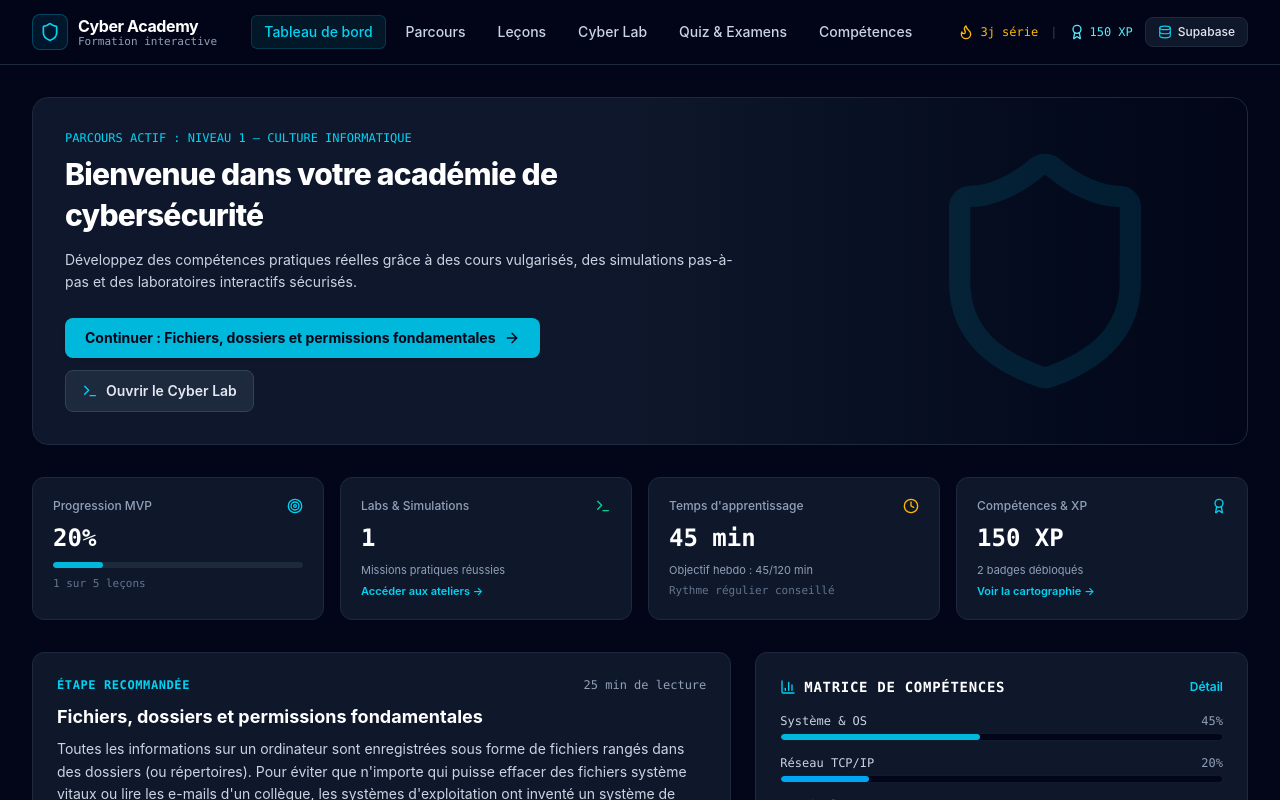
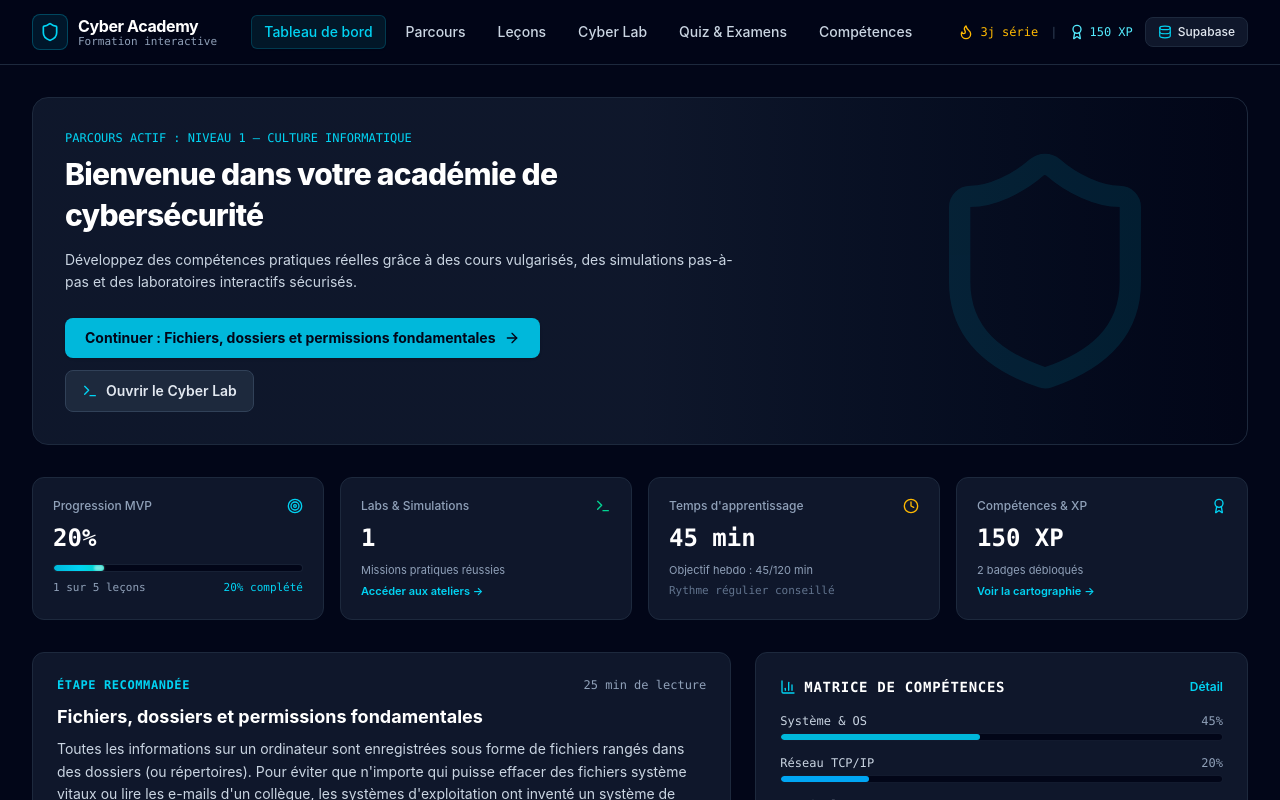
Before and after one commit to FabriceLago/Cyber_Academy, a React (Vite) app: page / in a window 1280 px wide. Shown: the top 800 px of the page. Built offline with nearby package versions, Linux system fonts and the light colour scheme.

Commit message:
feat: add smooth Framer Motion animations to dashboard progress bars and kpis

```diff
--- a/src/features/dashboard/DashboardView.tsx
+++ b/src/features/dashboard/DashboardView.tsx
@@ -1,4 +1,5 @@
 import React from 'react';
+import { motion } from 'motion/react';
 import {
   Shield,
   BookOpen,
@@ -88,18 +89,36 @@ export const DashboardView: React.FC<DashboardViewProps> = ({
 
       {/* 4 KPIs Cards Strip */}
       <div className="grid grid-cols-2 lg:grid-cols-4 gap-4">
-        {/* KPI 1: Progression globale */}
+        {/* KPI 1: Progression globale avec animation fluide */}
         <div className="p-5 rounded-xl bg-slate-900 border border-slate-800">
           <div className="flex items-center justify-between text-slate-400 mb-2">
             <span className="text-xs font-medium">Progression MVP</span>
             <Target className="w-4 h-4 text-cyan-400" />
           </div>
-          <div className="text-2xl font-bold text-white tabular-nums font-mono">{completionPercentage}%</div>
-          <div className="mt-2 w-full bg-slate-800 rounded-full h-1.5 overflow-hidden">
-            <div className="bg-cyan-500 h-full rounded-full transition-all" style={{ width: `${completionPercentage}%` }} />
+          <motion.div
+            key={completionPercentage}
+            initial={{ scale: 1.12, color: '#22d3ee' }}
+            animate={{ scale: 1, color: '#ffffff' }}
+            transition={{ duration: 0.4 }}
+            className="text-2xl font-bold text-white tabular-nums font-mono"
+          >
+            {completionPercentage}%
+          </motion.div>
+          <div className="mt-2.5 w-full bg-slate-950 rounded-full h-2 overflow-hidden border border-slate-800/80 relative">
+            <motion.div
+              className="bg-gradient-to-r from-cyan-500 via-cyan-400 to-teal-400 h-full rounded-full relative"
+              initial={{ width: 0 }}
+              animate={{ width: `${completionPercentage}%` }}
+              transition={{ duration: 0.9, ease: [0.16, 1, 0.3, 1] }}
+            >
+              {completionPercentage > 0 && (
+                <span className="absolute right-0 top-0 bottom-0 w-2.5 bg-white/50 rounded-full blur-[1px] animate-pulse" />
+              )}
+            </motion.div>
           </div>
-          <div className="text-[11px] text-slate-500 mt-2 font-mono">
-            {completedLessonsCount} sur {totalLessons} leçons
+          <div className="text-[11px] text-slate-400 mt-2 font-mono flex items-center justify-between">
+            <span>{completedLessonsCount} sur {totalLessons} leçons</span>
+            <span className="text-cyan-400">{Math.round(completionPercentage)}% complété</span>
           </div>
         </div>
 
@@ -223,9 +242,11 @@ export const DashboardView: React.FC<DashboardViewProps> = ({
                     <span className="text-slate-400 tabular-nums">{skill.value}%</span>
                   </div>
                   <div className="w-full bg-slate-950 rounded-full h-2 overflow-hidden border border-slate-800/60">
-                    <div
-                      className={`h-full rounded-full ${skill.color} transition-all duration-500`}
-                      style={{ width: `${skill.value}%` }}
+                    <motion.div
+                      className={`h-full rounded-full ${skill.color}`}
+                      initial={{ width: 0 }}
+                      animate={{ width: `${skill.value}%` }}
+                      transition={{ duration: 0.8, delay: idx * 0.08, ease: [0.16, 1, 0.3, 1] }}
                     />
                   </div>
                 </div>
```
